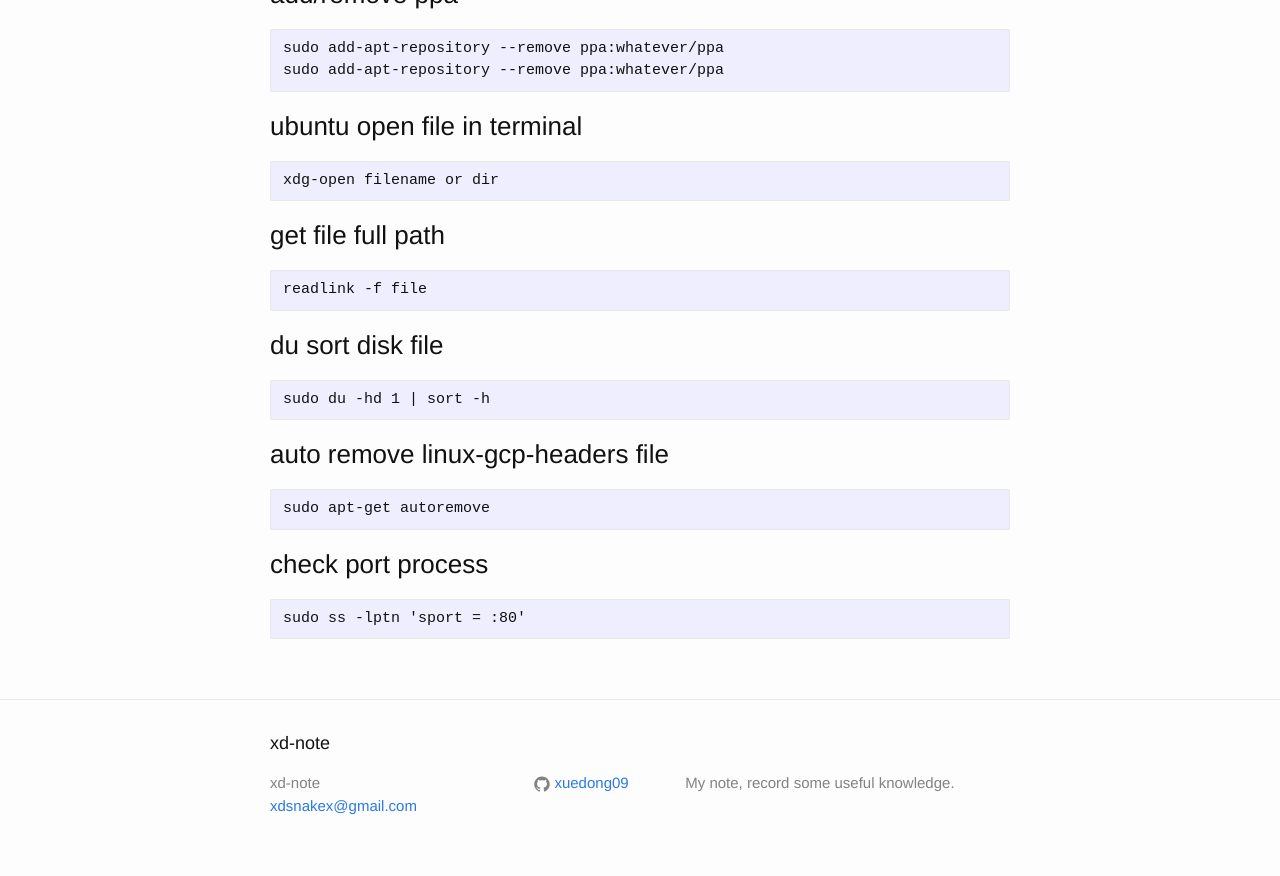
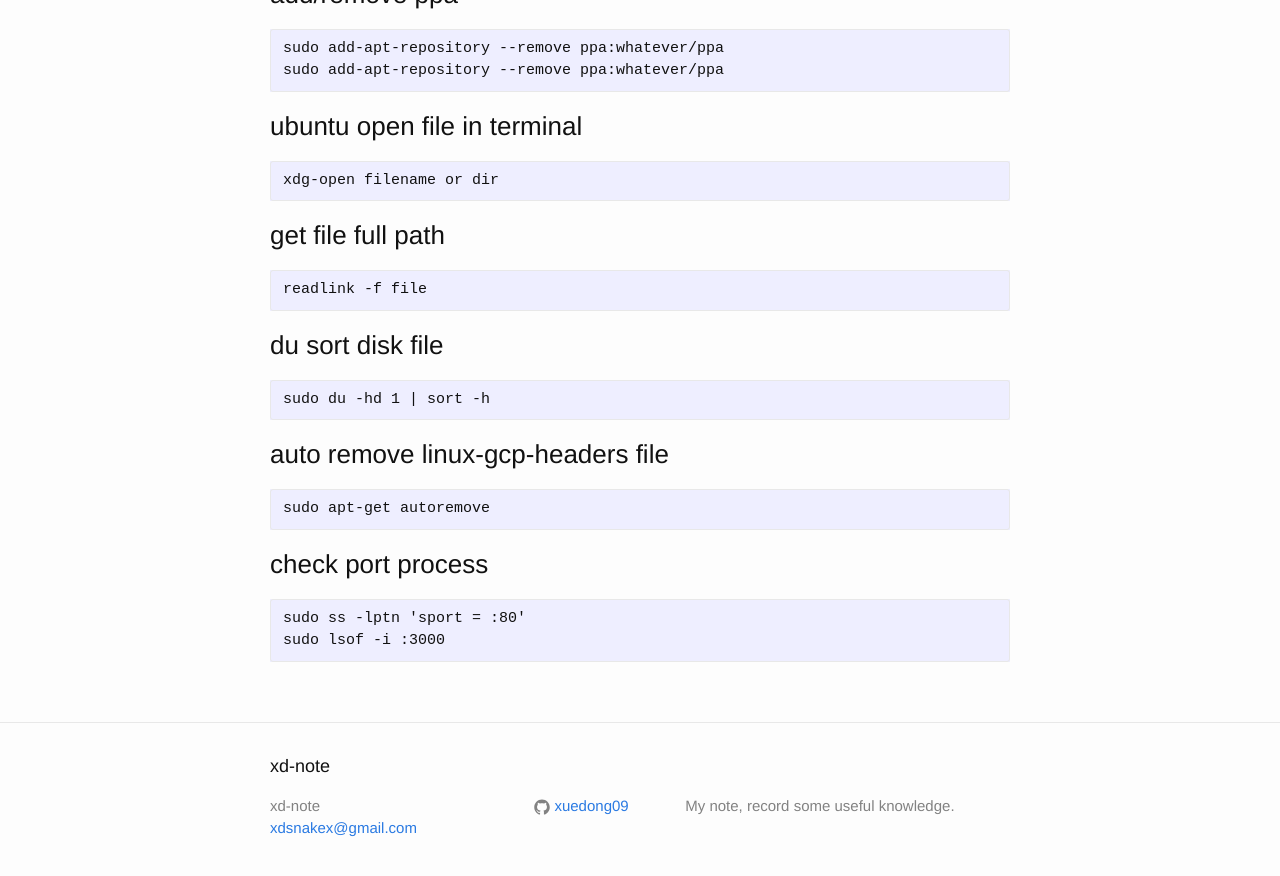
Before and after one commit to xuedong09/xuedong09.github.io, a Jekyll site: the page built from _posts/2016-02-24-linux.md, in a window 1280 px wide and 900 px high, scrolled down 1757 px. Shown: the top 876 px of the window. Built offline with Jekyll 4.4.1, drawn with Linux system fonts in a browser that asks for light colours.

Commit message:
Update 2016-02-24-linux.md
mac check port usage

```diff
--- a/_posts/2016-02-24-linux.md
+++ b/_posts/2016-02-24-linux.md
@@ -91,3 +91,4 @@ categories: jekyll update
 ### check port process
 
     sudo ss -lptn 'sport = :80'
+    sudo lsof -i :3000
```
